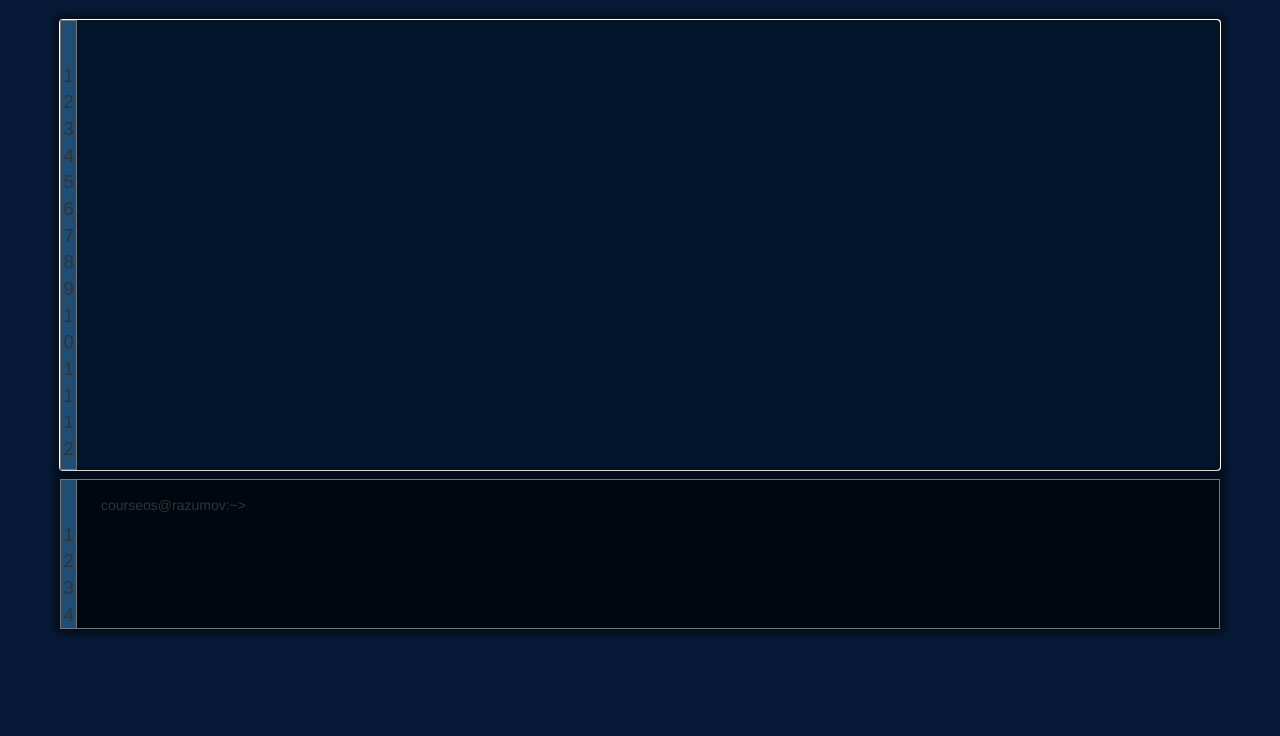
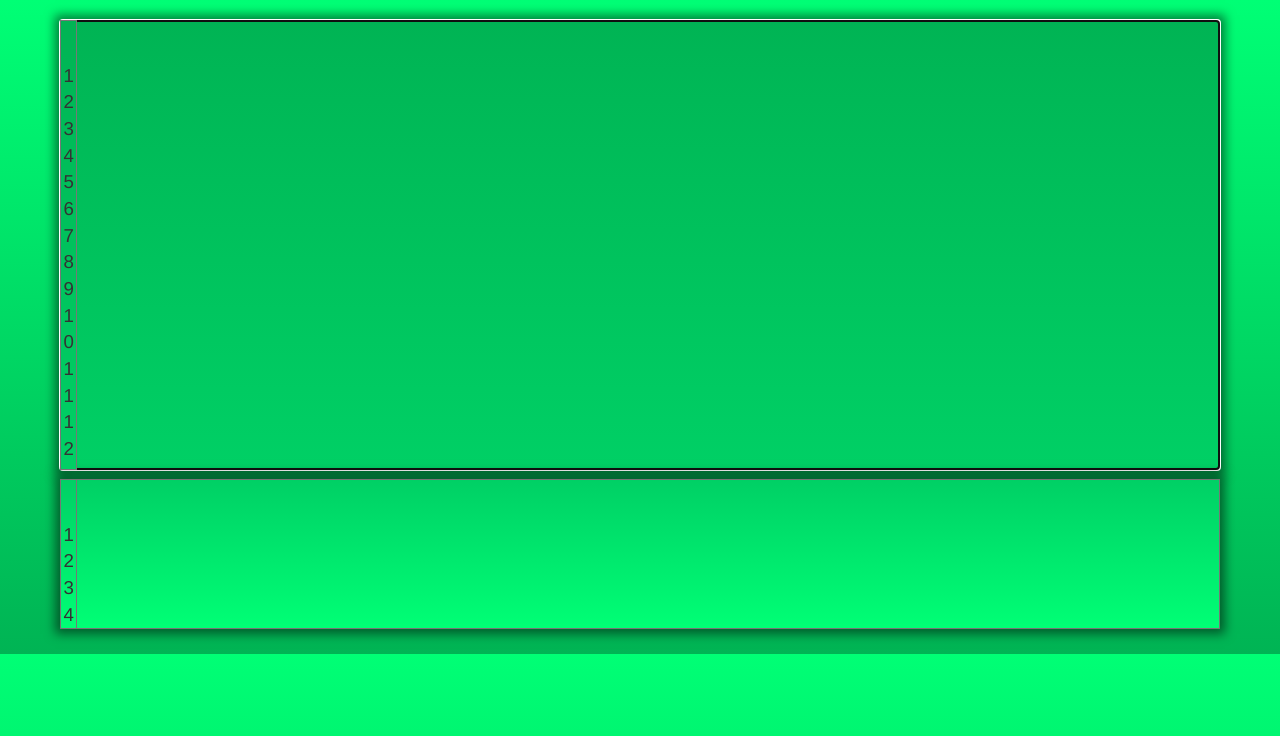
Before and after one commit to aiserg/syn-lex-analys, a plain HTML site: page index.html in a window 1280 px wide. Drawn offline with Linux system fonts and the light colour scheme.

Commit message:
-some lexical analys

```diff
--- a/less/style.less
+++ b/less/style.less
@@ -1,5 +1,5 @@
 body{
-  background-color: #071b39;
+  background: linear-gradient(#00ff75, #00b454)
 }
 
 .main-div{
@@ -13,12 +13,13 @@ body{
   resize: none;
   height: 450px;
   font-size: 14pt;
-  background-color: #204d74;
+  background: linear-gradient(#00b454, #00d065);
   text-align: right;
 }
 .output-line-numbers{
   height: 150px;
-
+  font-size: 14pt;
+  background: linear-gradient(#00d065, #00ff75);
 }
 
 .input-area{
@@ -30,18 +31,19 @@ body{
     width: 100%;
     height: 450px;
     resize: none;
-    background-color: #03142d;
-    box-shadow: 0 0 10px 5px rgba(0,0,0,0.6);
+    background: linear-gradient(#00b454, #00d065);
+    box-shadow: 0 0 10px 5px rgba(0,0,0,0.5);
   }
 }
 
 .output-area{
   textarea{
     padding: 15px 0px 0px 40px;
+    font-size: 12pt;
     width: 100%;
     height: 150px;
     resize: none;
-    background-color: #010710;
-    box-shadow: 0 0 10px 5px rgba(0,0,0,0.6);
+    background: linear-gradient(#00d065, #00ff75);
+    box-shadow: 0 0 10px 5px rgba(0,0,0,0.5);
   }
 }
--- a/script.js
+++ b/script.js
@@ -1,36 +1,62 @@
 // Generated by CoffeeScript 1.9.2
 (function() {
-  var Identifies, Input, Keywords, Literals, Output, Sepfretors, answer, lineNumbers, output;
+  var Identifies, Input, Keywords, Literals, Output, OutputString, Separators, isKeyword, isLiteral, isNumber, isSeparator, lexicalAnalysis, lineNumbers, streamWords,
+    indexOf = [].indexOf || function(item) { for (var i = 0, l = this.length; i < l; i++) { if (i in this && this[i] === item) return i; } return -1; };
 
   Input = document.getElementById("input-area");
 
   Output = document.getElementById("output-area");
 
+  OutputString = "";
 
-  /*Database */
+  Keywords = ["ROWVECTOR", "COLVECTOR", "MATRIX", "PRINT"];
 
-  Keywords = {
-    1: "ROWVECTOR",
-    2: "COLVECTOR",
-    3: "MATRIX",
-    4: "PRINT"
+  Separators = ["(", ",", ")", "=", "+", "-", "*", "^", "@"];
+
+  Identifies = [];
+
+  Literals = [];
+
+
+  /* */
+
+  streamWords = function() {
+    var stage;
+    stage = Input.value;
+    if (event.keyCode === 13) {
+      return lexicalAnalysis(stage);
+    }
   };
 
-  Sepfretors = {
-    1: "(",
-    2: ",",
-    3: ")",
-    4: "=",
-    5: "+",
-    6: "-",
-    7: "*",
-    8: "^",
-    9: "@"
+  lexicalAnalysis = function(stage) {
+    var i, j, k, l, n, preResult, ref, ref1, results, s, stageLength;
+    stageLength = stage.length - '11';
+    preResult = '';
+    results = [];
+    for (i = j = 0, ref = stageLength; 0 <= ref ? j <= ref : j >= ref; i = 0 <= ref ? ++j : --j) {
+      if ((ref1 = stage.charAt(i), indexOf.call(Separators, ref1) >= 0) || stage.charAt(i) === '\n' || stage.charAt(i) === ' ') {
+        k = isKeyword(preResult);
+        l = false;
+        if (k === false) {
+          l = isLiteral(preResult);
+        }
+        n = isNumber(preResult);
+        if (k === false && l === false && n === false) {
+          console.log("undefined symbol");
+        }
+        s = isSeparator(stage.charAt(i));
+        preResult = '';
+        continue;
+      }
+      results.push(preResult += stage.charAt(i));
+    }
+    return results;
   };
 
-  Identifies = {};
+  Input.addEventListener('keyup', streamWords, false);
 
-  Literals = {};
+
+  /* */
 
   lineNumbers = function() {
     var highLine, i, j, lowLine, results;
@@ -46,13 +72,56 @@
 
   lineNumbers();
 
-  output = function(answer) {
-    return Output.innerHTML = "courseos@razumov:~>  " + answer;
+  isKeyword = function(str) {
+    var index, j, len, word;
+    for (index = j = 0, len = Keywords.length; j < len; index = ++j) {
+      word = Keywords[index];
+      if (word === str) {
+        console.log(Keywords[index] + " keyword");
+        return true;
+      }
+    }
+    return false;
   };
 
-  answer = '';
+  isNumber = function(str) {
+    if (("0" <= str && str <= "9")) {
+      console.log(str + " number  ");
+      return true;
+    } else {
+      return false;
+    }
+  };
 
-  output(answer);
+  isSeparator = function(str) {
+    var index, j, len, word;
+    for (index = j = 0, len = Separators.length; j < len; index = ++j) {
+      word = Separators[index];
+      if (word === str) {
+        console.log(Separators[index] + " seporator");
+        return true;
+      }
+    }
+    return false;
+  };
+
+  isLiteral = function(str) {
+    if (("A" <= str && str <= "Z")) {
+      console.log(str + " literal");
+      return true;
+    } else {
+      return false;
+    }
+  };
+
+
+  /*
+  output = (answer) ->
+     Output.innerHTML = "courseos@razumov:~>  " + answer
+
+  answer = ''
+  output(answer)
+   */
 
 }).call(this);
 
```
Also changed, not shown: index.html (+1 -1 lines), less/style.css, 2 other files.
